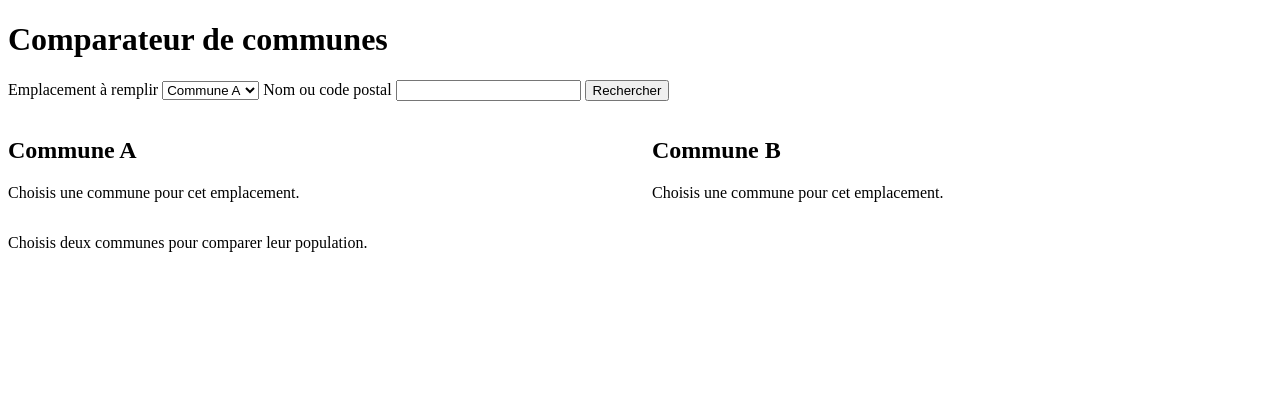
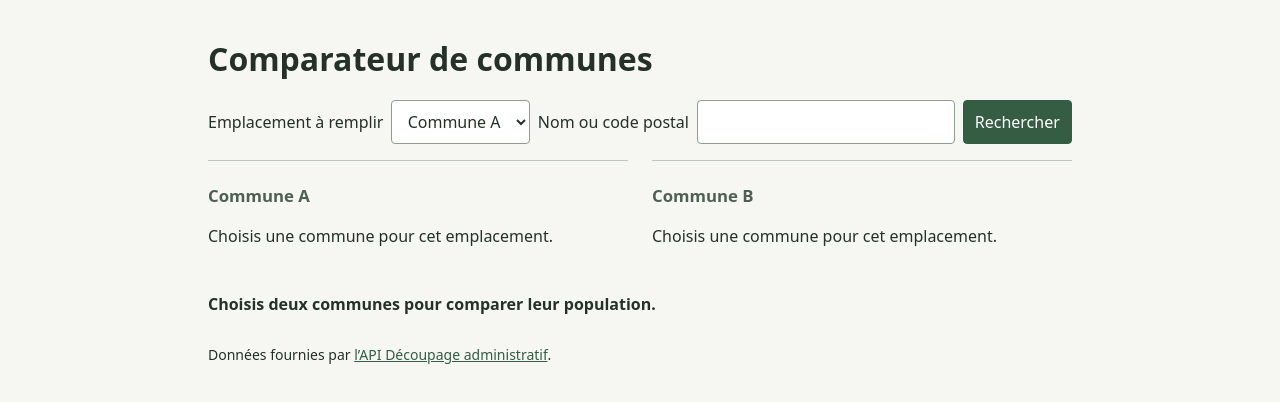
Before and after one commit to 7amzvv/comparateur-communes, a plain HTML site: page index.html in a window 1280 px wide. Drawn offline with Linux system fonts and the light colour scheme.

Commit message:
Ajoute un style simple au comparateur

```diff
--- a/index.html
+++ b/index.html
@@ -51,6 +51,7 @@
         </section>
         </div>
         <p id="comparison" role="status">Choisis deux communes pour comparer leur population.</p>
+        <footer>Données fournies par <a href="https://geo.api.gouv.fr/decoupage-administratif/communes">l’API Découpage administratif</a>.</footer>
     </main>
 </body>
 </html>
--- a/style.css
+++ b/style.css
@@ -1,3 +1,85 @@
+:root {
+    color: #253128;
+    background: #f6f7f3;
+    font-family: system-ui, sans-serif;
+    line-height: 1.5;
+}
+
+body {
+    margin: 0;
+}
+
+main {
+    max-width: 54rem;
+    margin: 2.5rem auto;
+    padding: 0 1rem;
+    overflow-wrap: anywhere;
+}
+
+h1 {
+    font-size: clamp(1.6rem, 5vw, 2rem);
+    line-height: 1.2;
+}
+
+form {
+    display: flex;
+    align-items: center;
+    flex-wrap: wrap;
+    gap: 0.5rem;
+}
+
+input,
+select,
+button {
+    box-sizing: border-box;
+    min-height: 2.75rem;
+    max-width: 100%;
+    padding: 0.5rem 0.7rem;
+    border: 1px solid #8d9e90;
+    border-radius: 0.25rem;
+    color: inherit;
+    background: #fff;
+    font: inherit;
+}
+
+input {
+    min-width: 0;
+    flex: 1;
+}
+
+button {
+    cursor: pointer;
+}
+
+button[type="submit"] {
+    color: #fff;
+    background: #345d43;
+    border-color: #345d43;
+}
+
+button:disabled {
+    cursor: wait;
+}
+
+:is(input, select, button):focus-visible {
+    outline: 2px solid #345d43;
+    outline-offset: 2px;
+}
+
+#commune-results {
+    padding: 0;
+    list-style: none;
+}
+
+#commune-results li + li {
+    margin-top: 0.4rem;
+}
+
+#commune-results button {
+    text-align: left;
+    overflow-wrap: anywhere;
+}
+
 .communes {
     display: grid;
     grid-template-columns: repeat(2, minmax(0, 1fr));
@@ -7,10 +89,50 @@
 .communes section {
     min-width: 0;
     overflow-wrap: anywhere;
+    padding-top: 0.5rem;
+    border-top: 1px solid #bdc8bd;
+}
+
+h2 {
+    font-size: 1.05rem;
+    color: #4d6051;
+}
+
+h3 {
+    font-size: 1.4rem;
+    margin: 0.5rem 0;
+}
+
+dt {
+    margin-top: 0.75rem;
+    color: #4d6051;
+}
+
+dd {
+    margin: 0;
+}
+
+#comparison {
+    padding: 0.75rem 0;
+    font-weight: 600;
+}
+
+footer {
+    margin: 1rem 0 2rem;
+    font-size: 0.875rem;
+}
+
+a {
+    color: #345d43;
 }
 
 @media (max-width: 36rem) {
     .communes {
         grid-template-columns: 1fr;
     }
+
+    form {
+        flex-direction: column;
+        align-items: stretch;
+    }
 }
```
